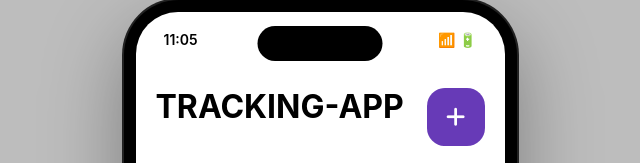
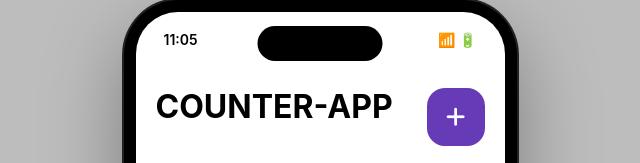
Before and after one commit to AlphexOne/Counter-App, a plain HTML site: page index.html in a window 1280 px wide. Shown: the top 163 px of the page, without its empty margins (320-960 px from the left). Drawn offline with Linux system fonts and the light colour scheme.

Commit message:
falscher name closed #14

```diff
--- a/index.html
+++ b/index.html
@@ -37,7 +37,7 @@
           <!-- MAIN VIEW -->
           <div id="mainView">
             <div class="header-row">
-              <h1>TRACKING-APP</h1>
+              <h1>COUNTER-APP</h1>
 
               <button id="addListBtn" class="circle-btn">
                 <i class="fa-solid fa-plus"></i>
```
